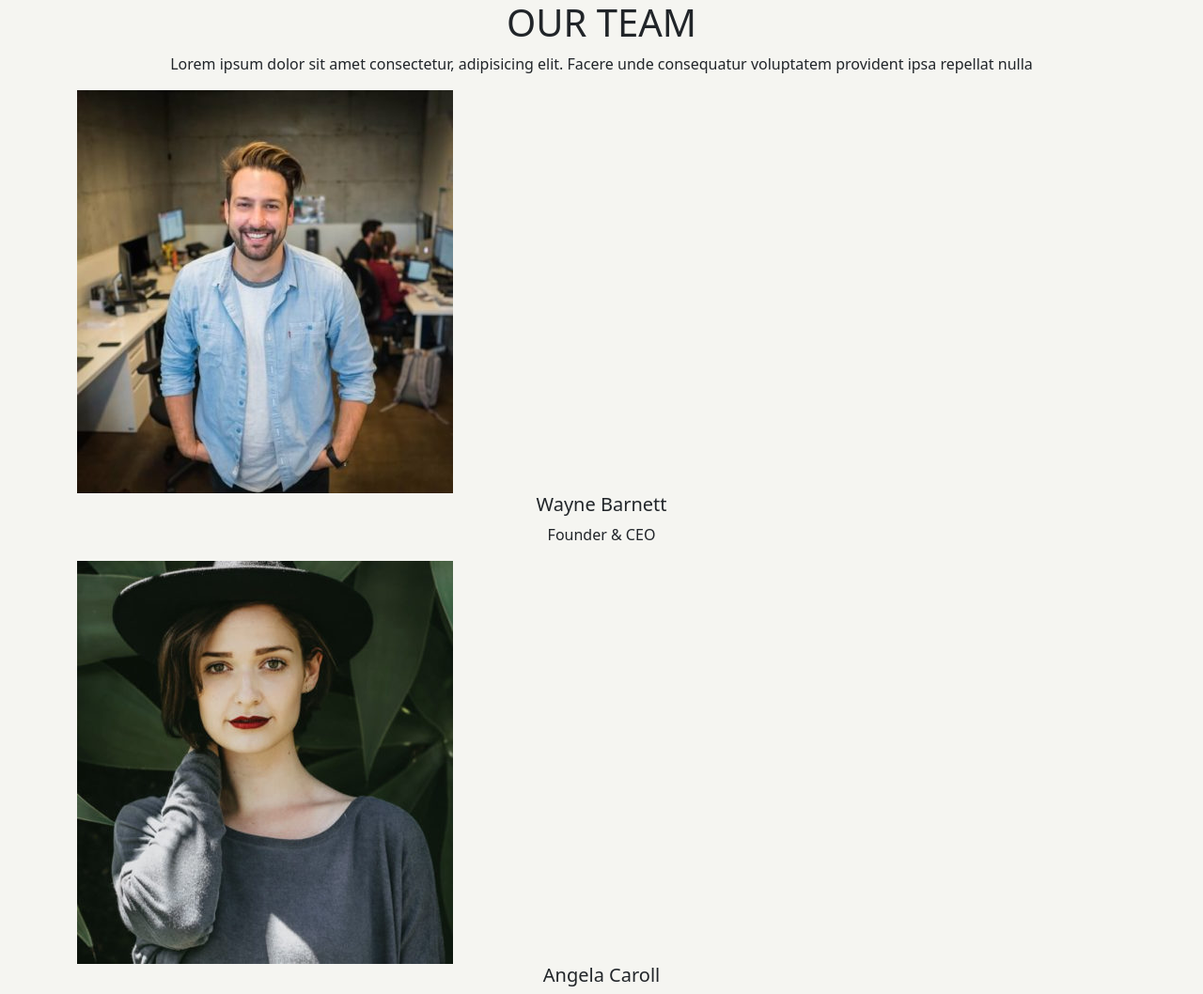
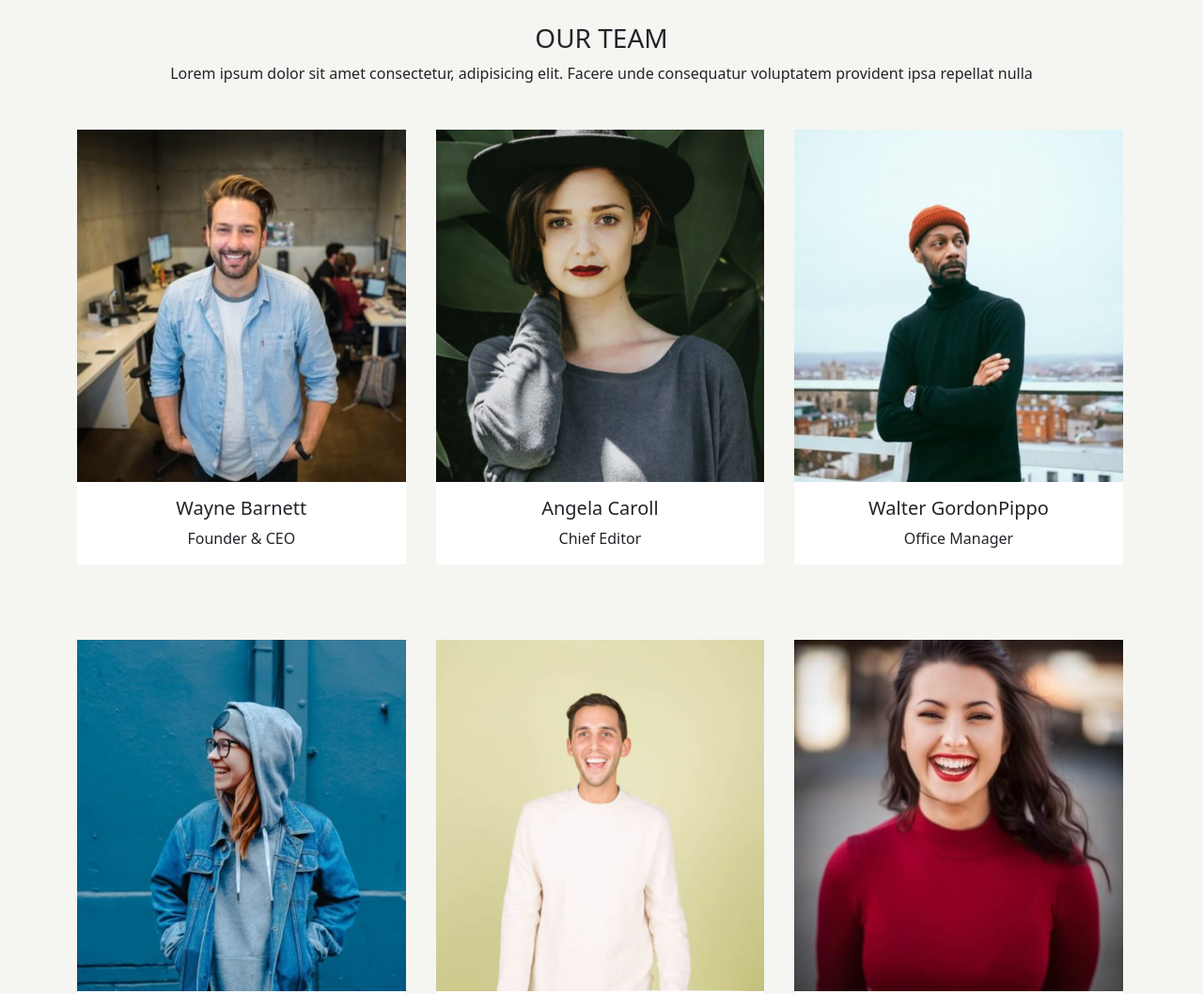
Before and after one commit to cinvenz/js-our-team, a plain HTML site: page index.html in a window 1280 px wide. Shown: the top 1058 px of the page at 94% size. Drawn offline with nearby package versions, Linux system fonts and the light colour scheme.

Commit message:
last commit

```diff
--- a/css/style.css
+++ b/css/style.css
@@ -1,3 +1,25 @@
 body {
     background-color: #F5F5F1;
 }
+
+.cards-team {
+    flex-wrap: wrap;
+    background-color: #F5F5F1;
+    gap: 2rem;
+
+}
+
+.containercards {
+    flex-basis: calc(100% / 3 - 1.4rem);
+    display: flex;
+    flex-direction: column;
+    align-items: center;
+    background-color: white;
+    margin-bottom: 3rem;
+    width: 20rem;
+
+}
+
+img {
+    margin-bottom: 1rem
+}
--- a/index.html
+++ b/index.html
@@ -34,11 +34,11 @@
     <script src="js/script.js" defer></script>
 </head>
 <body>
-    <h1 class="text-center">OUR TEAM</h1>
-    <p class="text-center">Lorem ipsum dolor sit amet consectetur, adipisicing elit. Facere unde consequatur voluptatem provident ipsa repellat nulla </p>
+    <h3 class="text-center pt-4">OUR TEAM</h3>
+    <p class="text-center mb-5">Lorem ipsum dolor sit amet consectetur, adipisicing elit. Facere unde consequatur voluptatem provident ipsa repellat nulla </p>
 
     <div class="container">
-        <div class="cards-team">
+        <div class="cards-team d-flex">
         </div>
 
     </div>
--- a/js/script.js
+++ b/js/script.js
@@ -43,9 +43,10 @@ for (let i = 0; i < arrTeam.length; i++) {
     // cardsTeam.append(img)
 
     const eleCards = document.createElement('div');
+    eleCards.classList.add('containercards')
     cardsTeam.append(eleCards)
-    eleCards.innerHTML += `<img class="img-fluid + " src="img/${arrTeam[i].photo}" alt="">`
-    eleCards.innerHTML += `<h5 class="text-center + " >${arrTeam[i].name}</h5>`;
-    eleCards.innerHTML += `<p class="text-center + ">${arrTeam[i].work}</p>`;
+    eleCards.innerHTML += `<img class="img-fluid" src="img/${arrTeam[i].photo}" alt="">`
+    eleCards.innerHTML += `<h5>${arrTeam[i].name}</h5>`;
+    eleCards.innerHTML += `<p>${arrTeam[i].work}</p>`;
 
 }
```
